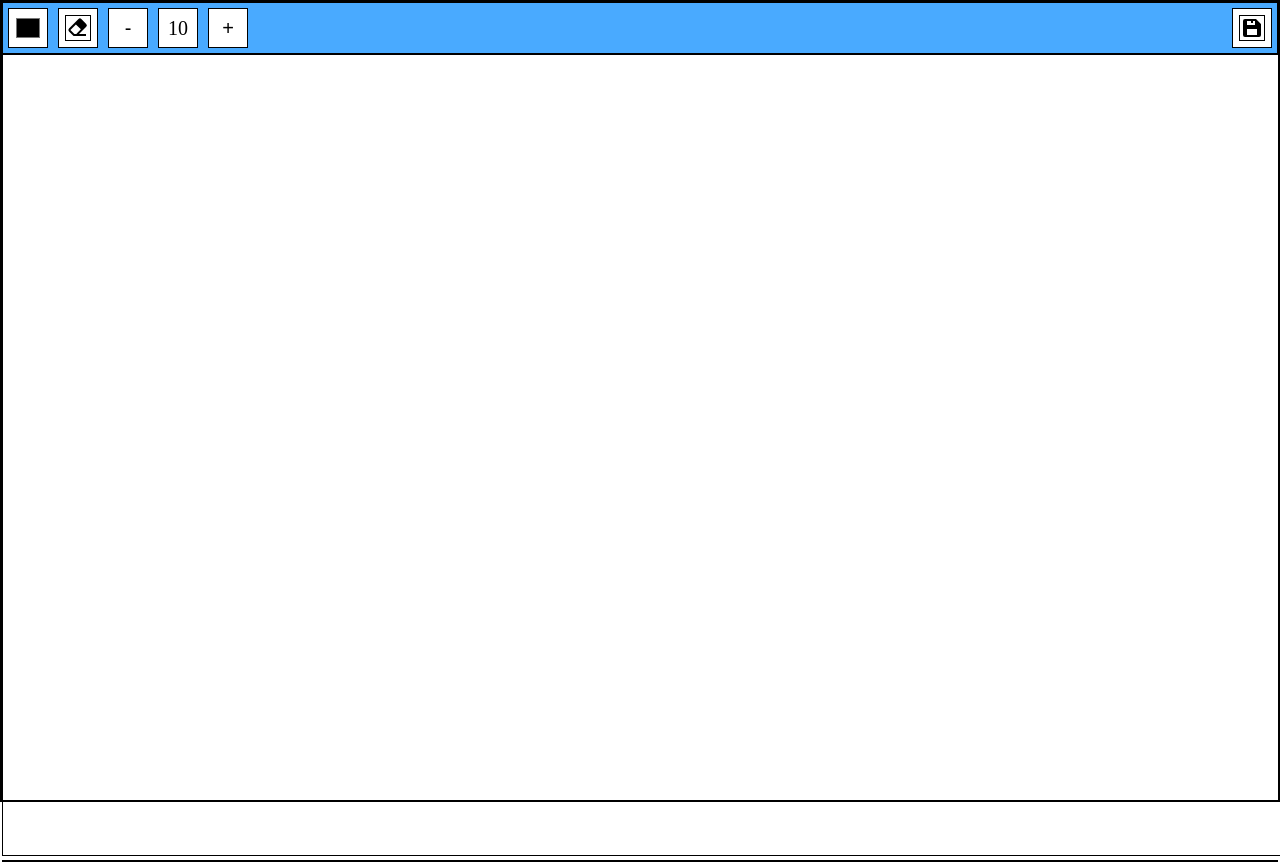
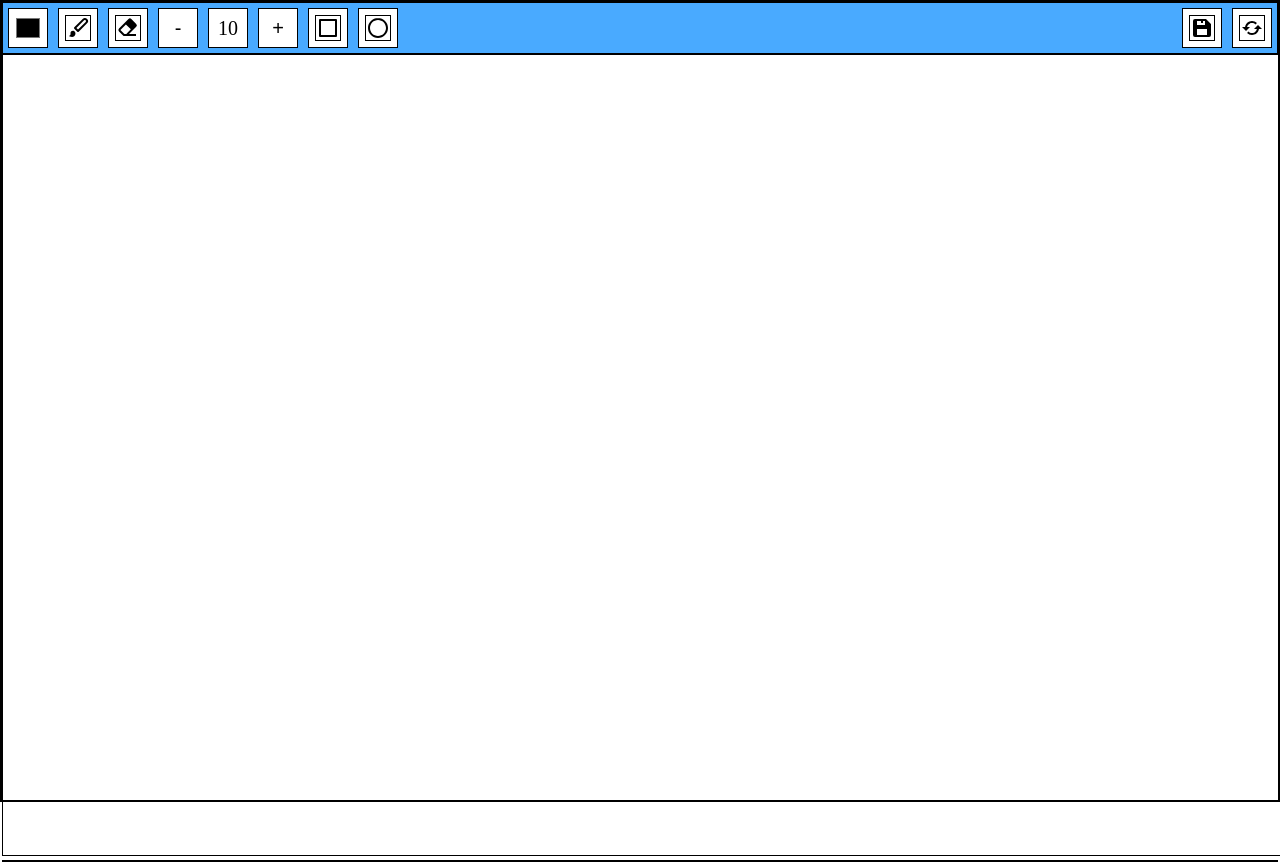
Before and after one commit to accnaylaaccfake111/GRAP, a plain HTML site: page index.html in a window 1280 px wide. Shown: the top 862 px of the page. Drawn offline with Linux system fonts and the light colour scheme.

Commit message:
add draw shape square

```diff
--- a/app.js
+++ b/app.js
@@ -1,8 +1,12 @@
 var color = document.querySelector('#color');
+var paint = document.querySelector('#paint');
 var eraser = document.querySelector('#eraser');
 var decrease = document.querySelector('#decrease');
 var increase = document.querySelector('#increase');
-var size = document.querySelector('#size')
+var size = document.querySelector('#size');
+var clear = document.querySelector('#clear');
+var square = document.querySelector('#square');
+var circle = document.querySelector('#circle');
 var canvas = document.querySelector('canvas');
 var ctx = canvas.getContext('2d');
 
@@ -14,6 +18,8 @@ var ctx = canvas.getContext('2d');
 console.log('succes!')
 
 // innit
+var selecBrush = false
+var selecShapeSquare = false
 var currentPos = {
     x: 0,
     y: 0
@@ -39,12 +45,16 @@ document.addEventListener('mousedown',function(e){
 
 // draw
 document.addEventListener('mousemove', function(e){
+    console.log(currentPos.x,currentPos.y)
+    console.log(currentPosAfter.x,currentPosAfter.y)
+
     if (isDrawing){
         currentPosAfter = {
             x: e.offsetX,
             y: e.offsetY
         }
 
+    if (selecBrush === true){
             ctx.beginPath();
             ctx.arc(currentPos.x, currentPos.y, sizeValue, 0, 2 * Math.PI);
             ctx.fillStyle = colorPaint
@@ -59,6 +69,9 @@ document.addEventListener('mousemove', function(e){
 
             currentPos.x = currentPosAfter.x
             currentPos.y = currentPosAfter.y
+        }
+    } else if (selecShapeSquare === true){
+        ctx.strokeRect(currentPos.x,currentPos.y,currentPosAfter.x-currentPos.x,currentPosAfter.y-currentPos.y)
     }
 })
 
@@ -76,6 +89,12 @@ eraser.addEventListener('click', function(e){
     colorPaint = '#ffffff'
 })
 
+//paint
+paint.addEventListener('click', function(e){
+    selecBrush = true
+    console.log('brush')
+})
+
 // size
 decrease.addEventListener('click', function(e){
     sizeValue -=5
@@ -89,3 +108,14 @@ increase.addEventListener('click', function(e){
     sizeValue = sizeValue < 30 ? sizeValue : 30
     size.innerText = sizeValue
 })
+
+square.addEventListener('click', function(e){
+    selecShapeSquare = true
+    selecBrush = false
+    console.log('square')
+})
+
+// clear
+clear.addEventListener('click', function(e){
+    ctx.clearRect(0,0,1500,800);
+})
--- a/index.html
+++ b/index.html
@@ -9,6 +9,10 @@
         <div class="tool">
             <input id="color" type="color">
 
+            <button id="paint">
+                <img src="img/paint-solid-24.png" />
+            </button>
+
             <button id="eraser">
                 <img src="img/eraser.png" />
             </button>
@@ -16,15 +20,29 @@
             <button id="decrease">
                 -
             </button>
+
             <span id="size">
                 10
             </span>
+
             <button id="increase">
                 +
             </button>
 
+            <button id="square">
+                <img src="img/square-regular-24.png"/>
+            </button>
+
+            <button id="circle">
+                <img src="img/circle.png"/>
+            </button>
+
             <button id="save">
                 <img src="img/bxs-save.svg" />
+            </button>
+
+            <button id="clear">
+                <img src="img/refresh-regular-24.png"/>
             </button>
         </div>
 
```
Also changed, not shown: img/circle.png (added), img/paint-solid-24.png (added), img/refresh-regular-24.png (added), img/square-regular-24.png (added). Lines whose indentation alone changed are shown as unchanged.
